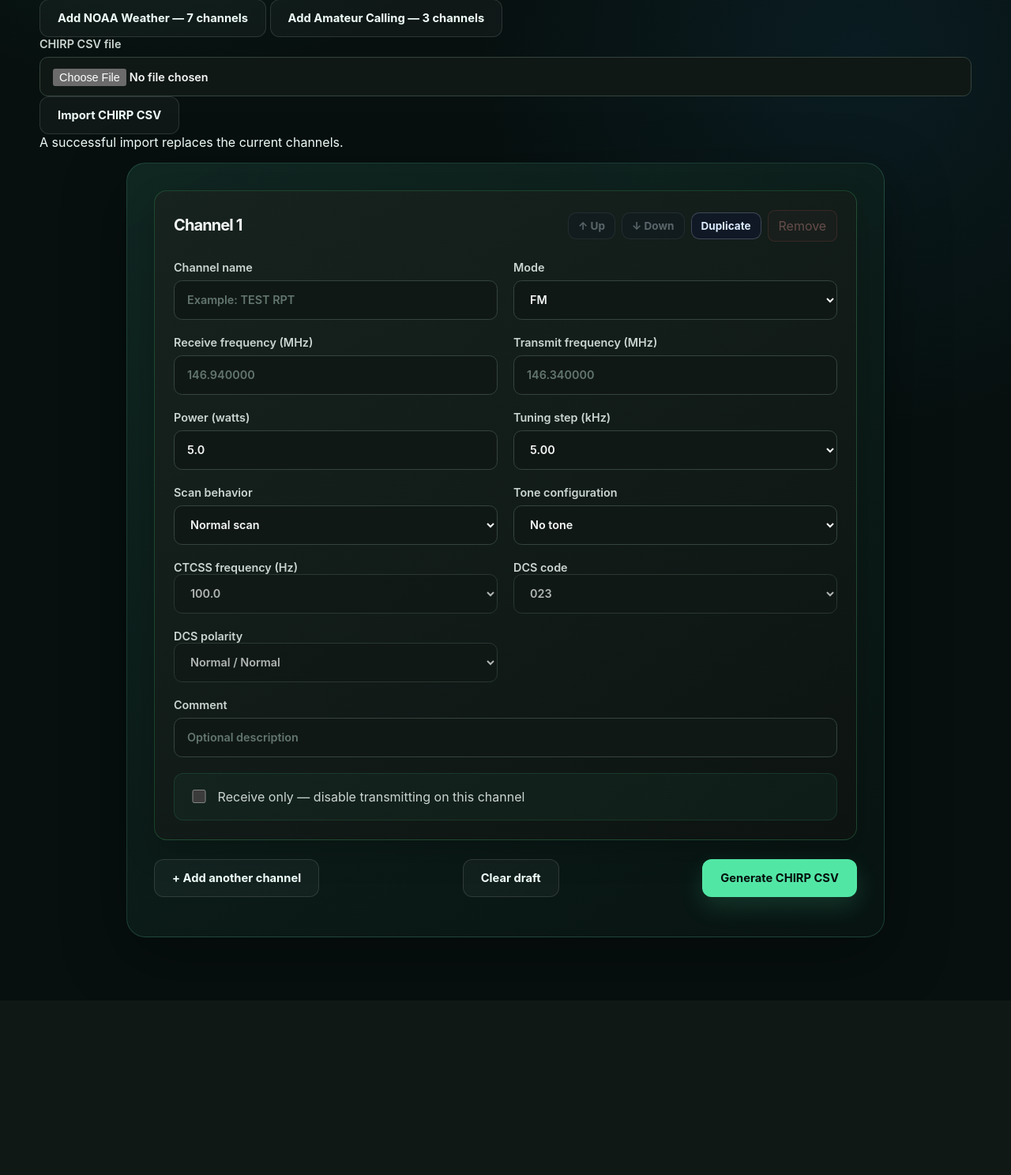
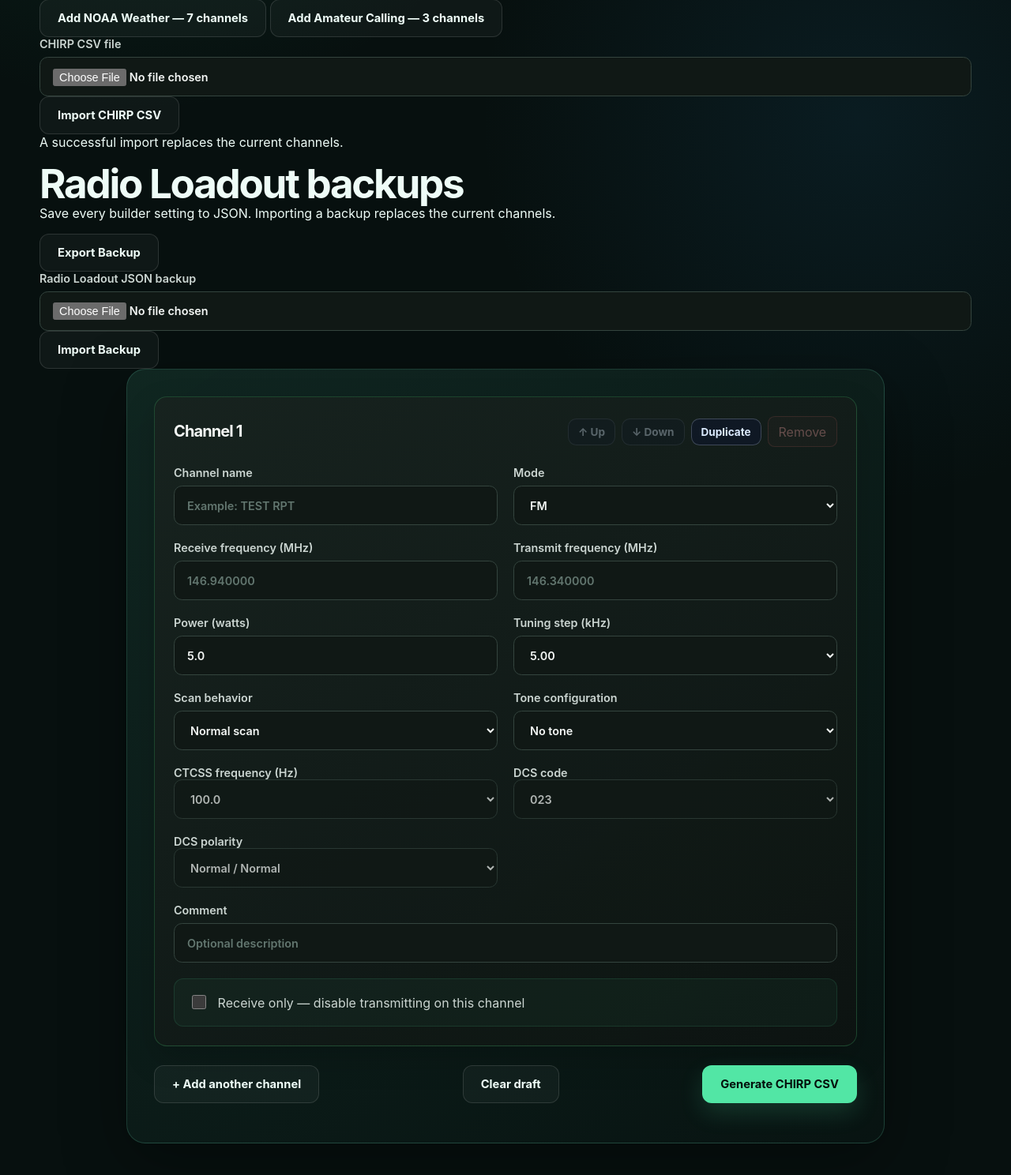
Before and after one commit to TimothyThurston/radio-loadout, a FastAPI app: page /builder in a window 1280 px wide. Shown: the part 584-2072 px from the top of the page at 79% size. Before the commit the page ends 1771 px from the top, so only its background shows below. Run offline with FastAPI, Linux system fonts and the light colour scheme; parts of the project's set-up code (start-up, migrations or seed data) failed here and were passed over.

Commit message:
Add portable loadout backup and restore

```diff
--- a/src/radio_loadout/web/static/builder.js
+++ b/src/radio_loadout/web/static/builder.js
@@ -66,6 +66,9 @@ const formMessage = document.querySelector("#form-message");
 const generateCsvButton = document.querySelector("#generate-csv");
 const chirpCsvFileInput = document.querySelector("#chirp-csv-file");
 const importChirpCsvButton = document.querySelector("#import-chirp-csv");
+const exportBackupButton = document.querySelector("#export-backup");
+const importBackupButton = document.querySelector("#import-backup");
+const backupFileInput = document.querySelector("#backup-file");
 
 let pendingSaveTimer = null;
 let statusClearTimer = null;
@@ -92,6 +95,10 @@ function optionalNumber(card, fieldName) {
 }
 
 function showDraftStatus(message) {
+    if (!draftStatus) {
+        console.warn("Builder draft status element is missing:", message);
+        return;
+    }
     window.clearTimeout(statusClearTimer);
     draftStatus.textContent = message;
 
@@ -101,6 +108,10 @@ function showDraftStatus(message) {
 }
 
 function showPresetStatus(message) {
+    if (!presetStatus) {
+        console.warn("Builder preset status element is missing:", message);
+        return;
+    }
     window.clearTimeout(presetStatusClearTimer);
     presetStatus.textContent = message;
 
@@ -110,6 +121,9 @@ function showPresetStatus(message) {
 }
 
 function clearFormMessage() {
+    if (!formMessage) {
+        return;
+    }
     formMessage.textContent = "";
     formMessage.classList.remove(
         "form-message-error",
@@ -119,6 +133,10 @@ function clearFormMessage() {
 }
 
 function showFormMessage(message, type) {
+    if (!formMessage) {
+        console.error("Builder message element is missing:", message);
+        return;
+    }
     formMessage.textContent = message;
     formMessage.classList.remove(
         "form-message-error",
@@ -886,18 +904,169 @@ function getResponseFilename(response) {
 }
 
 function downloadBlob(blob, filename) {
-    const downloadUrl = URL.createObjectURL(blob);
-    const downloadLink = document.createElement("a");
+    const objectUrl = URL.createObjectURL(blob);
+    let anchor;
 
-    downloadLink.href = downloadUrl;
-    downloadLink.download = filename;
-    document.body.appendChild(downloadLink);
-    downloadLink.click();
-    downloadLink.remove();
+    try {
+        anchor = document.createElement("a");
+        anchor.href = objectUrl;
+        anchor.download = filename;
+        anchor.style.display = "none";
+        document.body.appendChild(anchor);
+        anchor.click();
+    } finally {
+        // Give the browser time to start consuming the URL before releasing it.
+        window.setTimeout(() => {
+            anchor?.remove();
+            URL.revokeObjectURL(objectUrl);
+        }, 1000);
+    }
+}
 
-    window.setTimeout(() => {
-        URL.revokeObjectURL(downloadUrl);
-    }, 0);
+function validateBackup(backup) {
+    if (
+        backup === null
+        || typeof backup !== "object"
+        || Array.isArray(backup)
+        || backup.format !== "radio-loadout"
+    ) {
+        throw new Error("Choose a Radio Loadout JSON backup (format: radio-loadout).");
+    }
+
+    if (backup.version !== 1) {
+        throw new Error("Unsupported backup version. This builder supports version 1.");
+    }
+
+    if (!Array.isArray(backup.channels) || backup.channels.length === 0) {
+        throw new Error("The backup must contain a non-empty channels array.");
+    }
+
+    // Use the actual builder controls as the schema, without changing visible cards.
+    const schemaCard = createChannelCard(document.createDocumentFragment());
+    const fields = [...schemaCard.querySelectorAll("[data-field]")];
+    const fieldNames = fields.map((field) => field.dataset.field);
+
+    backup.channels.forEach((channel, index) => {
+        const fail = (message) => {
+            throw new Error(`Backup channel ${index + 1}: ${message}`);
+        };
+
+        if (
+            channel === null
+            || typeof channel !== "object"
+            || Array.isArray(channel)
+            || Object.keys(channel).length !== fieldNames.length
+            || !fieldNames.every((name) => Object.hasOwn(channel, name))
+        ) {
+            fail("expected an object containing every builder field.");
+        }
+
+        fields.forEach((field) => {
+            const value = channel[field.dataset.field];
+            const label = field.dataset.field.replaceAll("_", " ");
+
+            if (field.type === "checkbox") {
+                if (typeof value !== "boolean") {
+                    fail(`${label} must be true or false.`);
+                }
+                return;
+            }
+
+            if (typeof value !== "string") {
+                fail(`${label} must be a string.`);
+            }
+
+            if (field.matches("[data-ctcss-select]")) {
+                if (value !== "" && (
+                    !Number.isFinite(Number(value))
+                    || Number(value) < 50
+                    || Number(value) > 300
+                    || Number(value) !== Number(Number(value).toFixed(1))
+                )) {
+                    fail(`${label} must be between 50 and 300 Hz, with at most one decimal place.`);
+                }
+            } else if (field.tagName === "SELECT") {
+                const optionalTone = field.matches("[data-dcs-select]") && value === "";
+                if (!optionalTone && ![...field.options].some((option) => option.value === value)) {
+                    fail(`${label} has an unsupported value.`);
+                }
+            } else if (field.type === "number" && value !== "") {
+                field.value = value;
+                if (
+                    !Number.isFinite(Number(value))
+                    || field.value !== value
+                    || field.validity.rangeUnderflow
+                    || field.validity.rangeOverflow
+                    || field.validity.stepMismatch
+                ) {
+                    fail(`${label} must be a valid number within the builder's allowed range and step.`);
+                }
+            } else if (field.maxLength >= 0 && value.length > field.maxLength) {
+                fail(`${label} must be at most ${field.maxLength} characters.`);
+            }
+        });
+    });
+
+    // Empty editable fields are permitted so unfinished drafts can be backed up.
+    return backup.channels;
+}
+
+function exportBackup() {
+    try {
+        clearFormMessage();
+        if (!channelList || getChannelCards().length === 0) {
+            throw new Error("No builder channels are available to back up.");
+        }
+        const backup = {
+            format: "radio-loadout",
+            version: 1,
+            channels: getChannelCards().map(getCardDraft),
+        };
+        const blob = new Blob([JSON.stringify(backup, null, 2)], {
+            type: "application/json;charset=utf-8",
+        });
+        downloadBlob(blob, "radio_loadout_backup.json");
+        showFormMessage(
+            "Backup download requested. Check your browser's downloads for radio_loadout_backup.json.",
+            "success"
+        );
+    } catch (error) {
+        console.error("Backup export failed:", error);
+        showFormMessage("Could not export the backup. Please try again.", "error");
+    }
+}
+
+async function importBackup() {
+    clearFormMessage();
+    const file = backupFileInput.files[0];
+
+    if (!file) {
+        showFormMessage("Choose a Radio Loadout JSON backup to restore.", "error");
+        return;
+    }
+
+    importBackupButton.disabled = true;
+    backupFileInput.disabled = true;
+    importBackupButton.textContent = "Restoring...";
+
+    try {
+        const text = await file.text();
+        const backup = JSON.parse(text.replace(/^\uFEFF/, ""));
+        const channels = validateBackup(backup);
+        replaceChannelCards(channels);
+        saveDraft();
+        backupFileInput.value = "";
+        showFormMessage(`Restored ${channels.length} channels from backup.`, "success");
+    } catch (error) {
+        const message = error instanceof SyntaxError
+            ? "The backup is not valid JSON."
+            : error instanceof Error ? error.message : "Could not read the backup file.";
+        showFormMessage(message, "error");
+    } finally {
+        importBackupButton.disabled = false;
+        backupFileInput.disabled = false;
+        importBackupButton.textContent = "Import Backup";
+    }
 }
 
 async function importChirpCsv() {
@@ -1016,28 +1185,42 @@ async function submitChannelForm(event) {
     }
 }
 
-addChannelButton.addEventListener("click", () => {
+function bindBuilderEvent(element, eventName, handler) {
+    if (!element) {
+        console.warn(`Builder control missing; skipped ${handler.name || eventName} listener.`);
+        return;
+    }
+    element.addEventListener(eventName, handler);
+}
+
+// Register export independently so a missing optional control cannot disable it.
+bindBuilderEvent(exportBackupButton, "click", exportBackup);
+bindBuilderEvent(importBackupButton, "click", importBackup);
+bindBuilderEvent(importChirpCsvButton, "click", importChirpCsv);
+
+bindBuilderEvent(addChannelButton, "click", () => {
     addChannel();
 });
 
-importChirpCsvButton.addEventListener("click", importChirpCsv);
-
-addNoaaWeatherButton.addEventListener(
+bindBuilderEvent(
+    addNoaaWeatherButton,
     "click",
     addNoaaWeatherPreset
 );
 
-addAmateurCallingButton.addEventListener(
+bindBuilderEvent(
+    addAmateurCallingButton,
     "click",
     addAmateurCallingPreset
 );
 
-clearDraftButton.addEventListener(
+bindBuilderEvent(
+    clearDraftButton,
     "click",
     clearDraft
 );
 
-channelList.addEventListener("click", (event) => {
+bindBuilderEvent(channelList, "click", (event) => {
     const card = event.target.closest(
         "[data-channel-card]"
     );
@@ -1083,7 +1266,7 @@ channelList.addEventListener("click", (event) => {
     saveDraft();
 });
 
-channelList.addEventListener("input", (event) => {
+bindBuilderEvent(channelList, "input", (event) => {
     if (
         event.target.closest("[data-channel-card]")
     ) {
@@ -1091,7 +1274,7 @@ channelList.addEventListener("input", (event) => {
     }
 });
 
-channelList.addEventListener("change", (event) => {
+bindBuilderEvent(channelList, "change", (event) => {
     const card = event.target.closest(
         "[data-channel-card]"
     );
@@ -1141,11 +1324,20 @@ channelList.addEventListener("change", (event) => {
     saveDraft();
 });
 
-form.addEventListener(
+bindBuilderEvent(
+    form,
     "submit",
     submitChannelForm
 );
 
-if (!restoreDraft()) {
-    addChannel(false);
+try {
+    if (!channelList || !channelTemplate || !form) {
+        throw new Error("Required builder elements are missing.");
+    }
+    if (!restoreDraft()) {
+        addChannel(false);
+    }
+} catch (error) {
+    console.error("Builder initialization failed:", error);
+    showFormMessage("The builder could not initialize. Please reload the page.", "error");
 }
--- a/src/radio_loadout/web/templates/builder.html
+++ b/src/radio_loadout/web/templates/builder.html
@@ -9,7 +9,7 @@
     <title>Channel Builder | Radio Loadout</title>
 
     <link rel="stylesheet" href="/static/styles.css">
-    <script src="/static/builder.js" defer></script>
+    <script src="/static/builder.js?v=3" defer></script>
 </head>
 
 <body>
@@ -70,6 +70,23 @@
             <p>A successful import replaces the current channels.</p>
 
             <p id="preset-status" class="draft-status" aria-live="polite"></p>
+        </section>
+
+        <section class="preset-panel" aria-labelledby="backup-heading">
+            <h2 id="backup-heading">Radio Loadout backups</h2>
+            <p>Save every builder setting to JSON. Importing a backup replaces the current channels.</p>
+            <div class="preset-actions">
+                <button id="export-backup" class="button button-secondary" type="button">
+                    Export Backup
+                </button>
+                <label class="form-field" for="backup-file">
+                    <span>Radio Loadout JSON backup</span>
+                    <input id="backup-file" type="file" accept=".json">
+                </label>
+                <button id="import-backup" class="button button-secondary" type="button">
+                    Import Backup
+                </button>
+            </div>
         </section>
 
         <form id="channel-form" class="builder-form" action="/downloads/chirp.csv" method="post">
```
Also changed, not shown: tests/js/test_builder_export.mjs (added, +127 -0 lines), tests/test_web.py (+99 -1 lines).
